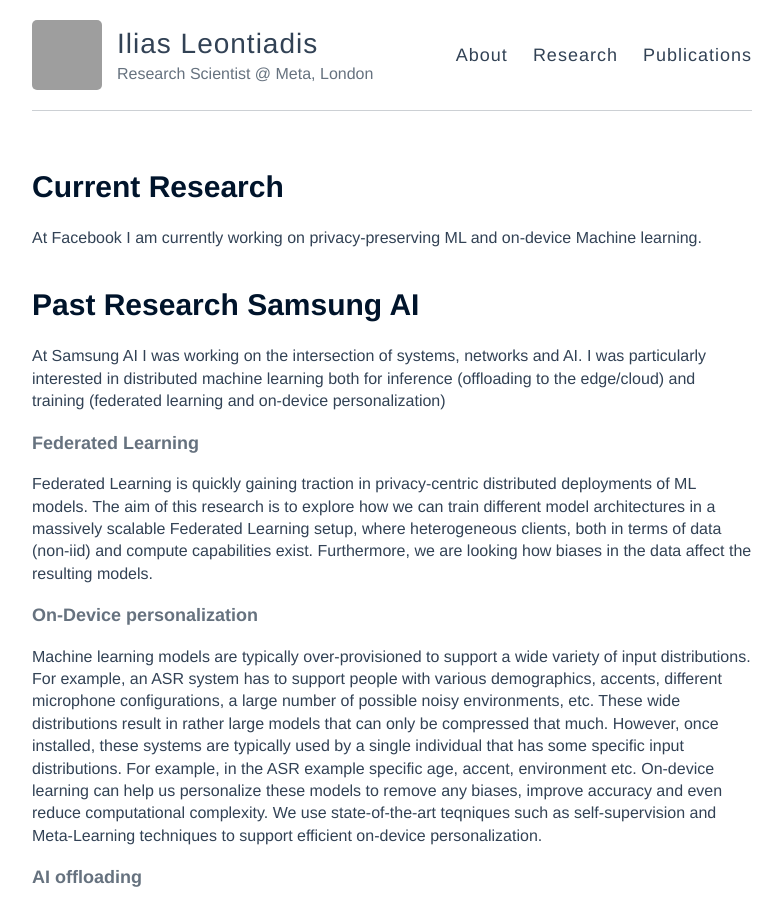
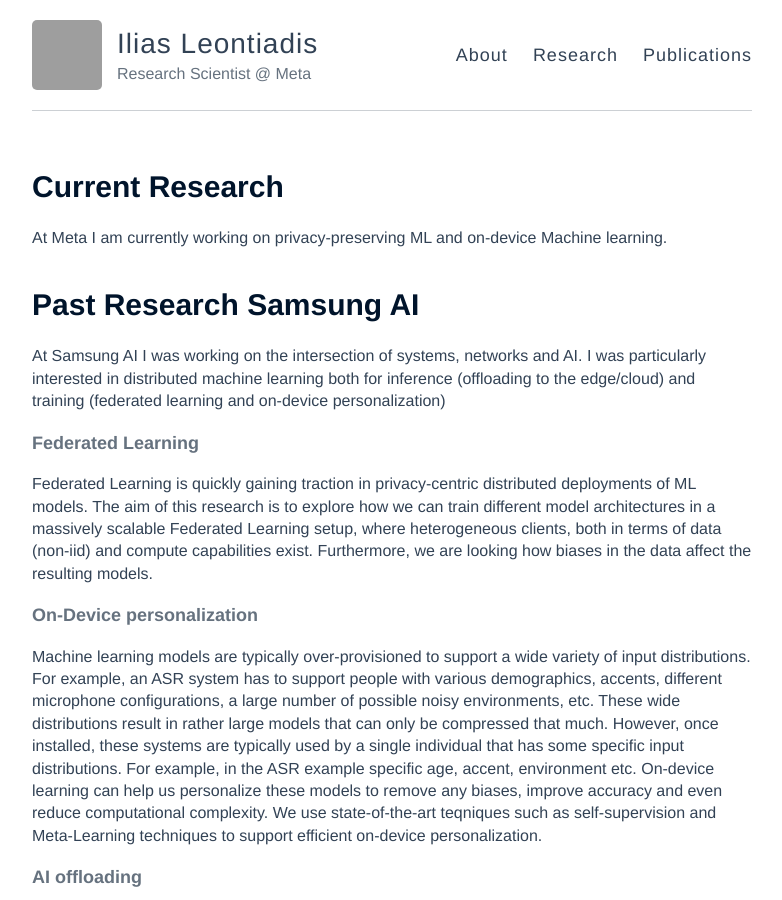
Before and after one commit to iliasl/iliasl.github.io, a Jekyll site: the page built from research.md, in a window 1280 px wide and 900 px high. Shown: the whole window, without its empty margins (248-1030 px from the left). Built offline with Jekyll 4.4.1, drawn with Linux system fonts in a browser that asks for light colours; grey boxes are pictures that could not be loaded.

Commit message:
change title

```diff
--- a/_config.yml
+++ b/_config.yml
@@ -7,7 +7,7 @@
 name: Ilias Leontiadis
 
 # Short bio or description (displayed in the header)
-description: Research Scientist @ Meta, London
+description: Research Scientist @ Meta
 
 # URL of your avatar or profile pic (you could use your GitHub profile pic)
 avatar: https://avatars2.githubusercontent.com/u/4865851?s=460&v=4
--- a/research.md
+++ b/research.md
@@ -5,7 +5,7 @@ permalink: /research/
 ---
 
 # Current Research
-At Facebook I am currently working on privacy-preserving ML and on-device Machine learning.
+At Meta I am currently working on privacy-preserving ML and on-device Machine learning.
 
 
 # Past Research Samsung AI
```
Also changed, not shown: index.md (+1 -1 lines).
